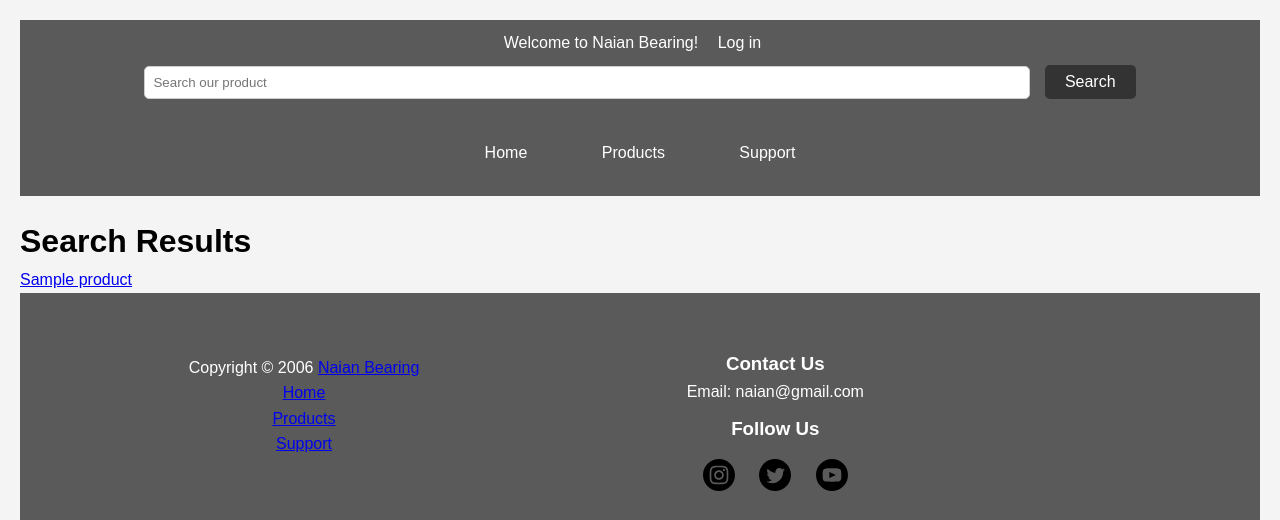
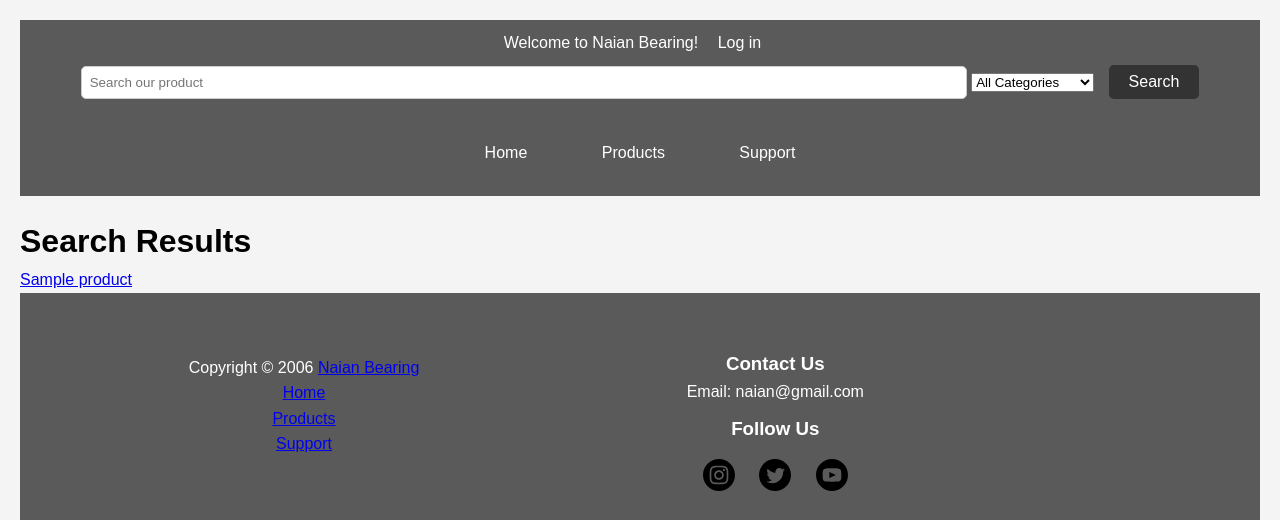
Before and after one commit to ttwei3/web2-naianbearings, a PHP site: page /search.php in a window 1280 px wide. Shown: the top 520 px of the page. Run offline with PHP 8.4, Linux system fonts and the light colour scheme; tables that the repository leaves empty or names only in its code hold one stand-in row (values such as "Sample post").

Commit message:
Update search by categories
Implemented search based on categories in the search bar part of the header

```diff
--- a/header.php
+++ b/header.php
@@ -1,7 +1,13 @@
 <!-- header.php-->
 <?php
     session_start();
+    require('connect.php');
+
+$categoryQuery = "SELECT category_id, category_name FROM categories";
+$categoryStmt = $db->query($categoryQuery);
+$categories = $categoryStmt->fetchAll(PDO::FETCH_ASSOC);
 ?>
+
 <!DOCTYPE html>
 <html>
 <head>
@@ -22,10 +28,18 @@
                     <a href="login.php">Log in</a>
                 <?php endif; ?>
             </div>
-        </div>
             <div class="search-bar">
                 <form action="search.php" method="get">
-                <input type="text" name="search_keyword" placeholder="Search our product">
+                    <input type="text" name="search_keyword" placeholder="Search our product" value="<?php echo htmlspecialchars($search_keyword); ?>">
+                    <select name="category">
+                        <option value="all" <?php echo ($category_selected == 'all' ? 'selected' : ''); ?>>All Categories</option>
+                        <?php foreach ($categories as $category): ?>
+                            <option value="<?php echo $category['category_id']; ?>"
+                                    <?php echo ($category_selected == $category['category_id'] ? 'selected' : ''); ?>>
+                                <?php echo htmlspecialchars($category['category_name']); ?>
+                            </option>
+                        <?php endforeach; ?>
+                    </select>
                     <button type="submit">Search</button>
                 </form>
             </div>
@@ -34,7 +48,9 @@
             <ul class="main-nav">
                 <li><a href="index.php">Home</a></li>
                 <li><a href="product.php">Products</a></li>
-            <li><a href="support.php">Support</a></li>
+                <li><a href="#">Support</a></li>
             </ul>
         </nav>
     </header>
+</body>
+</html>
--- a/search.php
+++ b/search.php
@@ -1,19 +1,37 @@
 <?php
 require('connect.php');
-require('header.php');
 $search_keyword = $_GET['search_keyword'] ?? '';
+$category_selected = $_GET['category'] ?? 'all';
 
 $query = "SELECT Products.*, categories.category_name FROM Products
-          LEFT JOIN categories ON Products.category_id = categories.category_id
-          WHERE product_name LIKE :keyword
-          OR categories.category_name LIKE :keyword";
-$stmt = $db->prepare($query);
-$keywordWithWildcards = '%' . $search_keyword . '%';
-$stmt->bindParam(':keyword', $keywordWithWildcards);
+          LEFT JOIN categories ON Products.category_id = categories.category_id ";
+
+if (!empty($search_keyword)) {
+    $keywordWithWildcards = '%' . $search_keyword . '%';
+    $query .= "WHERE (product_name LIKE :keyword OR categories.category_name LIKE :keyword)";
+
+    if ($category_selected != 'all') {
+        $query .= " AND categories.category_id = :category_id";
+    }
+
+    $stmt = $db->prepare($query);
+    $stmt->bindParam(':keyword', $keywordWithWildcards);
+
+    if ($category_selected != 'all') {
+        $stmt->bindParam(':category_id', $category_selected, PDO::PARAM_INT);
+    }
+} else {
+    // 如果没有输入搜索关键词，可以选择返回所有产品或者不返回任何产品
+    // 这里的代码示例返回所有产品
+    $stmt = $db->prepare($query);
+}
+
 $stmt->execute();
 $products = $stmt->fetchAll(PDO::FETCH_ASSOC);
 
+require('header.php');
 ?>
+
 <!DOCTYPE html>
 <html lang="en">
 <head>
@@ -36,6 +54,5 @@
     <?php
         require('footer.php');
     ?>
-
 </body>
 </html>
```
Also changed, not shown: index.php (+15 -1 lines). Lines whose indentation alone changed are shown as unchanged.
